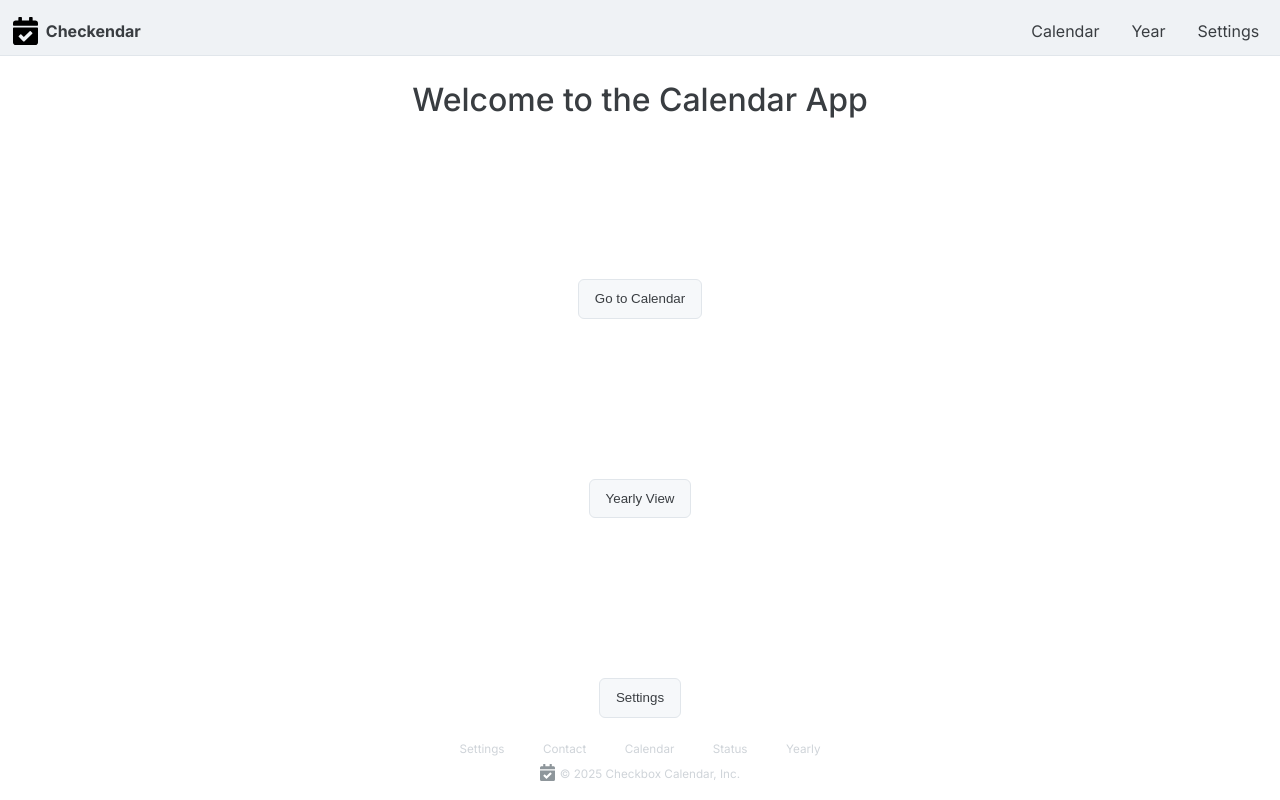
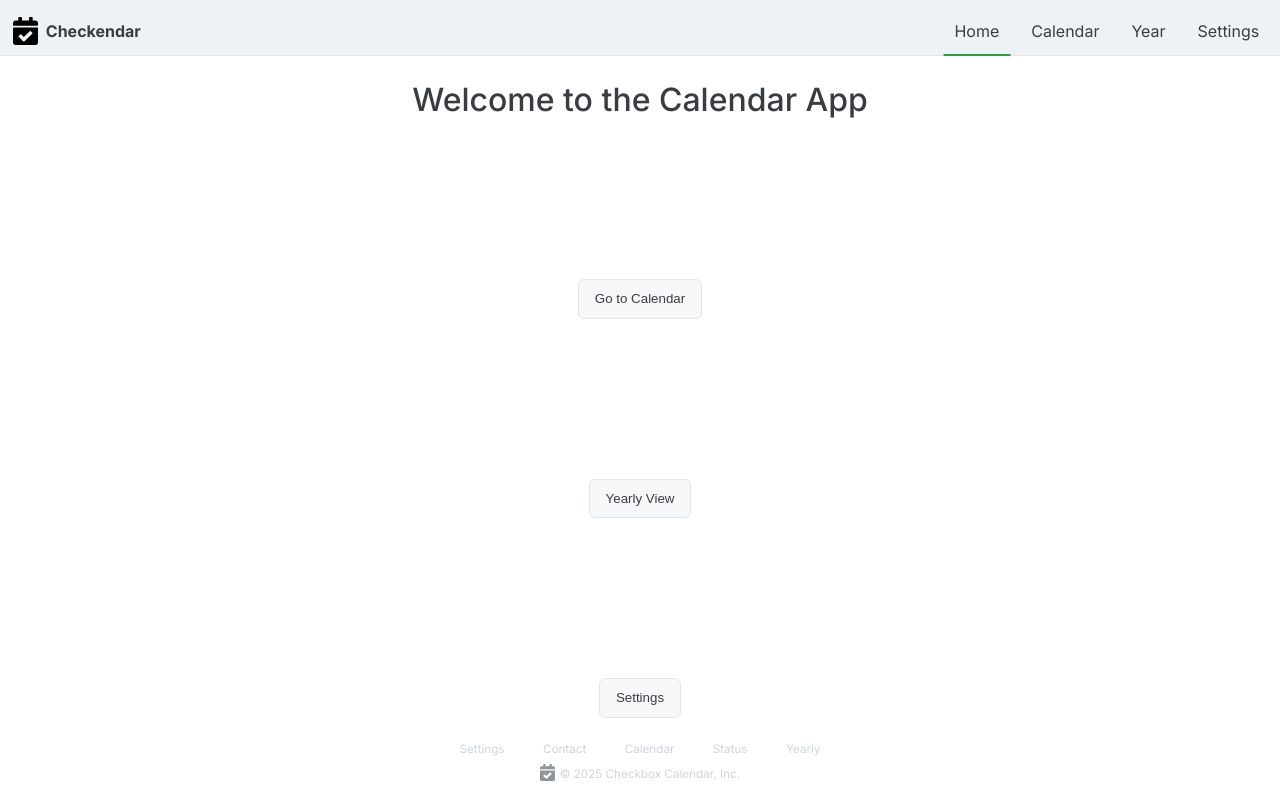
Before and after one commit to DavidAkerlind/vite-react-test-repo, a React (Vite) app: page / in a window 1280 px wide. Built offline with nearby package versions, Linux system fonts and the light colour scheme.

Commit message:
Update App component to initialize dark mode based on system preference; fix NavItem link case sensitivity; add Home link to Navbar; remove unused hover styles in CSS

```diff
--- a/src/App.jsx
+++ b/src/App.jsx
@@ -17,11 +17,15 @@ import {
 import './index.css';
 
 const App = () => {
+	const systemTheme = window.matchMedia(
+		'(prefers-color-scheme: dark)'
+	).matches;
+
 	const [currentMonth, setCurrentMonth] = useState(new Date().getMonth());
 	const [currentYear, setCurrentYear] = useState(new Date().getFullYear());
 	const [selectedDays, setSelectedDays] = useState({});
 	const [isDarkMode, setIsDarkMode] = useState(
-		localStorage.getItem('darkMode') === 'true'
+		localStorage.getItem('darkMode') === 'true' ? true : systemTheme
 	);
 	const [isPinkMode, setIsPinkMode] = useState(
 		localStorage.getItem('pinkMode') === 'true'
--- a/src/components/NavItem.jsx
+++ b/src/components/NavItem.jsx
@@ -3,7 +3,7 @@ import { Link, useLocation } from 'react-router-dom';
 function NavItem({ text, link, totalSelectedDays }) {
 	const location = useLocation(); // Get the current URL path
 	const isActive = location.pathname === link; // Check if this link is active
-	const isCalendar = link === '/calendar'; // Check if it's the Calendar link
+	const isCalendar = link === '/Calendar'; // Check if it's the Calendar link
 
 	// Show the span only for Calendar if there are selected days
 	const showSpan = isCalendar && totalSelectedDays > 0;
--- a/src/components/Navbar.jsx
+++ b/src/components/Navbar.jsx
@@ -2,6 +2,10 @@ import NavItem from './NavItem';
 
 function NavBar({ totalSelectedDays }) {
 	const navItems = [
+		{
+			text: 'Home',
+			link: '/',
+		},
 		{
 			text: 'Calendar',
 			link: '/Calendar',
--- a/src/index.css
+++ b/src/index.css
@@ -492,10 +492,6 @@ footer img {
 
 /* Desktop-friendly adjustments Hover*/
 @media (min-width: 568px) {
-	.day:hover {
-		border-color: var(--components-active-bg);
-		cursor: pointer;
-	}
 	.color-picker__input:hover {
 		opacity: 0.8;
 	}
```
